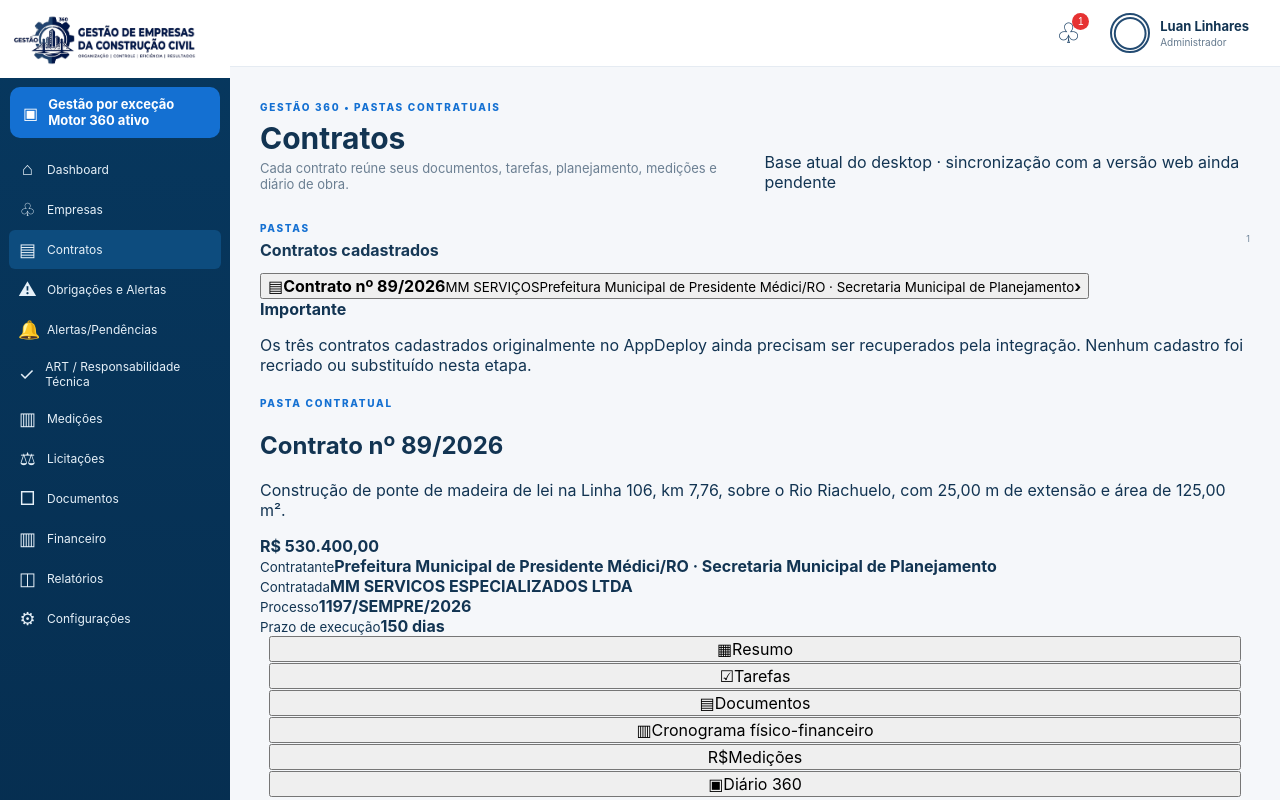
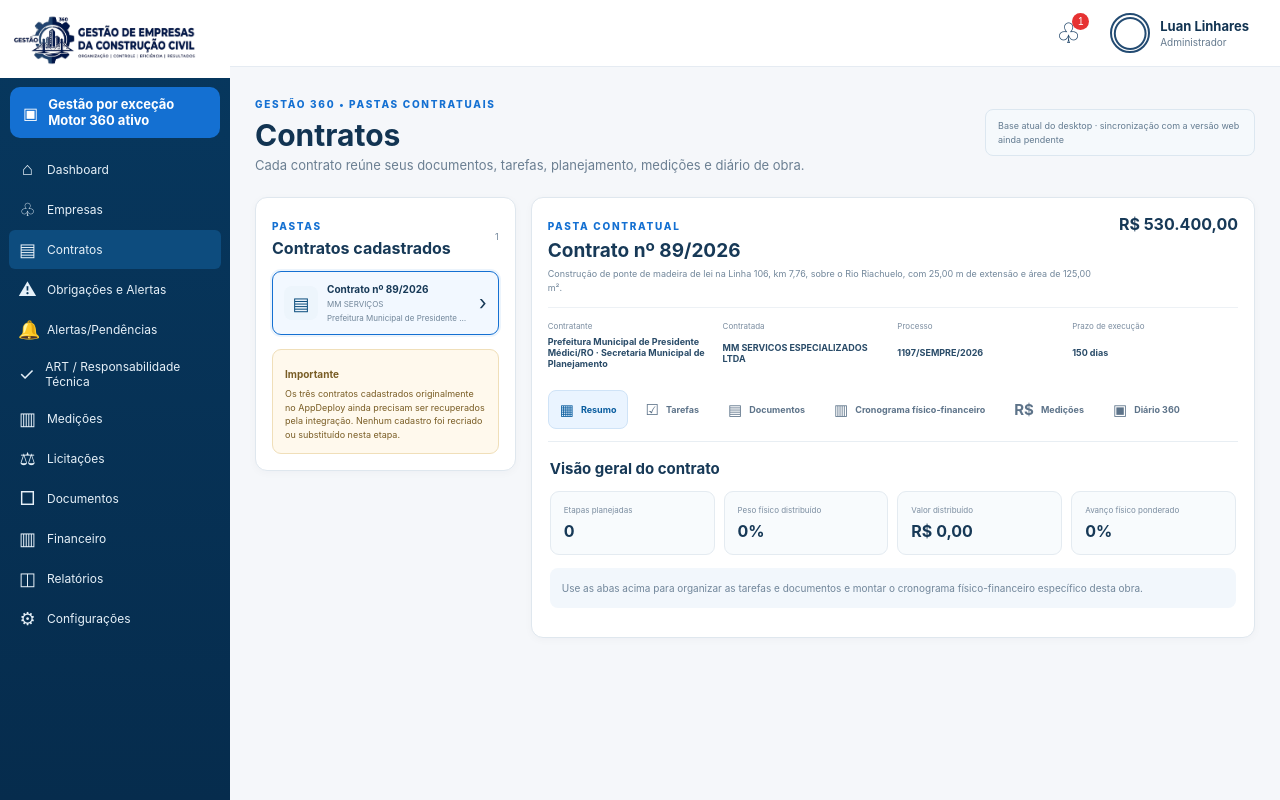
Before and after one commit to luanlinhareslife/gestao360, a React (Vite) app: page / in a window 1280 px wide. Both pictures are taken after a click on the button "Ver contratos →". Shown: the top 800 px of the page. Built offline with nearby package versions, Linux system fonts and the light colour scheme.

Commit message:
style: add contract workspace and schedule layout

```diff
--- a/src/styles.css
+++ b/src/styles.css
@@ -277,3 +277,63 @@ nav{display:grid;gap:1px;padding:0 9px}.nav-item{border:0;background:transparent
 .measurements-subnav>span{font-size:9px;font-weight:800;letter-spacing:1px;color:#71869a}
 @media(max-width:1100px){.measurement-summary{grid-template-columns:repeat(2,minmax(0,1fr))}.measurement-workspace{grid-template-columns:1fr}}
 @media(max-width:700px){.measurement-folder-grid,.measurement-contract-facts{grid-template-columns:1fr}.measurements-subnav{align-items:flex-start;flex-direction:column}}
+
+
+/* Pastas contratuais e cronograma físico-financeiro */
+.contract-workspace-page{padding:25px 25px 40px}
+.contract-source-note{align-self:center;padding:9px 12px;border:1px solid #dce7f0;border-radius:8px;background:#f5f9fc;color:#637b90;font-size:9px;max-width:270px;line-height:1.45}
+.contract-workspace-layout{display:grid;grid-template-columns:minmax(250px,.72fr) minmax(0,2fr);gap:15px;align-items:start}
+.contract-picker,.contract-workspace-main{min-width:0;background:#fff;border:1px solid #dfe7ee;border-radius:12px;padding:16px;box-shadow:0 2px 8px rgba(14,47,76,.03)}
+.contract-picker-item{width:100%;display:flex;align-items:center;gap:9px;padding:11px;margin:0 0 8px;border:1px solid #e1e8ef;border-radius:9px;background:#fff;color:#173957;text-align:left;cursor:pointer}
+.contract-picker-item.active{border-color:#1470d2;background:#f2f8ff;box-shadow:0 0 0 2px rgba(20,112,210,.08)}
+.contract-picker-icon{width:34px;height:34px;display:grid;place-items:center;flex:0 0 34px;border-radius:8px;background:#edf5fc;color:#0b4d7d;font-size:18px}
+.contract-picker-item>span:nth-child(2){display:grid;gap:4px;min-width:0;flex:1}
+.contract-picker-item strong{font-size:10px}.contract-picker-item small{font-size:8px;color:#71869a;white-space:nowrap;overflow:hidden;text-overflow:ellipsis}
+.contract-picker-item>b{font-size:20px;font-weight:400}
+.contract-sync-warning{margin-top:14px;padding:12px;border:1px solid #f0dfb9;border-radius:9px;background:#fff9ed;color:#795d25}
+.contract-sync-warning strong{font-size:10px}.contract-sync-warning p{font-size:9px;line-height:1.5;margin:5px 0 0}
+.contract-workspace-title{display:flex;align-items:flex-start;justify-content:space-between;gap:14px;padding-bottom:13px;border-bottom:1px solid #edf1f5}
+.contract-workspace-title h2{font-size:19px;color:#173957;margin:5px 0}
+.contract-workspace-title p{font-size:9px;line-height:1.5;color:#71869a;margin:0;max-width:760px}
+.contract-workspace-title>strong{font-size:16px;color:#173957;white-space:nowrap}
+.contract-workspace-facts{display:grid;grid-template-columns:repeat(4,minmax(0,1fr));gap:9px;padding:13px 0}
+.contract-workspace-facts>div{display:grid;gap:5px;min-width:0}
+.contract-workspace-facts small,.contract-overview-grid small,.schedule-kpis small{font-size:8px;color:#7b8da0}
+.contract-workspace-facts strong{font-size:9px;color:#294b68;overflow-wrap:anywhere}
+.contract-workspace-tabs{display:flex;gap:5px;overflow-x:auto;padding:8px 0 12px;border-bottom:1px solid #e8eef3}
+.contract-workspace-tabs button{display:flex;align-items:center;gap:7px;flex:0 0 auto;padding:9px 11px;border:1px solid transparent;border-radius:8px;background:transparent;color:#5d7389;font-size:9px;font-weight:700;cursor:pointer}
+.contract-workspace-tabs button.active{background:#eaf4ff;border-color:#cfe3f7;color:#075b9e}
+.contract-workspace-tabs button span{font-size:15px}
+.contract-tab-panel{padding:17px 2px 3px}
+.contract-tab-panel h3{font-size:15px;color:#173957;margin:0 0 7px}
+.contract-tab-panel>p{font-size:10px;line-height:1.6;color:#71869a;max-width:850px}
+.contract-overview-grid,.schedule-kpis{display:grid;grid-template-columns:repeat(4,minmax(0,1fr));gap:9px;margin:13px 0}
+.contract-overview-grid>div,.schedule-kpis>div{display:grid;gap:6px;padding:13px;border:1px solid #e4ebf1;border-radius:9px;background:#f8fbfd}
+.contract-overview-grid strong,.schedule-kpis strong{font-size:16px;color:#173957}
+.contract-tab-help{padding:12px;border-radius:8px;background:#f2f7fc}
+.schedule-heading{display:flex;align-items:center;justify-content:space-between;gap:12px}
+.schedule-heading h3{margin:0 0 5px}.schedule-heading p{margin:0;font-size:9px;line-height:1.5;color:#71869a}
+.schedule-total{padding:7px 10px;border-radius:20px;background:#eaf4ff;color:#075b9e;font-size:9px;font-weight:800;white-space:nowrap}
+.schedule-kpis{grid-template-columns:repeat(3,minmax(0,1fr))}
+.schedule-stage-form{display:grid;grid-template-columns:1.4fr 1fr 1fr .8fr 1fr auto;gap:8px;align-items:end;padding:13px;background:#f6f9fc;border:1px solid #e5edf3;border-radius:10px}
+.schedule-stage-form label,.schedule-actual-field{display:grid;gap:5px;font-size:8px;font-weight:700;color:#536c82}
+.schedule-stage-form input,.schedule-actual-field input{width:100%;min-width:0;height:34px;padding:7px 8px;border:1px solid #cfdae4;border-radius:6px;background:#fff;color:#173957;font-size:9px}
+.schedule-stage-form .primary-button{height:34px;padding:8px 11px;font-size:9px;white-space:nowrap}
+.schedule-form-error{grid-column:1/-1;margin:0;color:#b42318;font-size:9px}
+.schedule-stage-list{display:grid;gap:9px;margin-top:13px}
+.schedule-stage-card{padding:13px;border:1px solid #e1e8ef;border-radius:9px;background:#fff}
+.schedule-stage-top{display:flex;justify-content:space-between;gap:10px}
+.schedule-stage-top>div{display:grid;gap:4px}.schedule-stage-top strong{font-size:11px;color:#173957}.schedule-stage-top small{font-size:8px;color:#71869a}
+.schedule-stage-top button{width:26px;height:26px;border:0;border-radius:6px;background:#fff0f0;color:#a32626;font-size:18px;cursor:pointer}
+.schedule-stage-metrics{display:flex;flex-wrap:wrap;gap:8px 18px;margin:10px 0;font-size:8px;color:#71869a}
+.schedule-stage-metrics b{color:#294b68}
+.schedule-progress-track{height:8px;overflow:hidden;border-radius:10px;background:#eaf0f5}
+.schedule-progress-track>div{height:100%;border-radius:10px;background:#1b8b62;transition:width .2s}
+.schedule-actual-field{grid-template-columns:auto 90px;align-items:center;justify-content:end;margin-top:9px}
+.schedule-empty{display:grid;justify-items:center;gap:6px;padding:28px 15px;text-align:center;color:#71869a}
+.schedule-empty>span{font-size:28px;color:#0b5d9a}.schedule-empty strong{font-size:12px;color:#173957}.schedule-empty p{margin:0;font-size:9px}
+.schedule-validation{display:grid;gap:5px;margin-top:13px;padding:12px;border:1px solid #d8e6f1;border-radius:9px;background:#f3f8fc;color:#34546d;font-size:9px}
+.schedule-validation small{font-size:8px;line-height:1.5;color:#71869a}
+.schedule-diary-link{display:inline-flex;margin-top:10px;text-decoration:none}
+@media(max-width:1200px){.contract-workspace-layout{grid-template-columns:1fr}.schedule-stage-form{grid-template-columns:repeat(3,minmax(0,1fr))}.contract-workspace-facts{grid-template-columns:repeat(2,minmax(0,1fr))}}
+@media(max-width:760px){.contract-source-note{max-width:none}.contract-overview-grid{grid-template-columns:repeat(2,minmax(0,1fr))}.schedule-kpis{grid-template-columns:1fr}.schedule-stage-form{grid-template-columns:1fr 1fr}.contract-workspace-title{flex-direction:column}}
```
